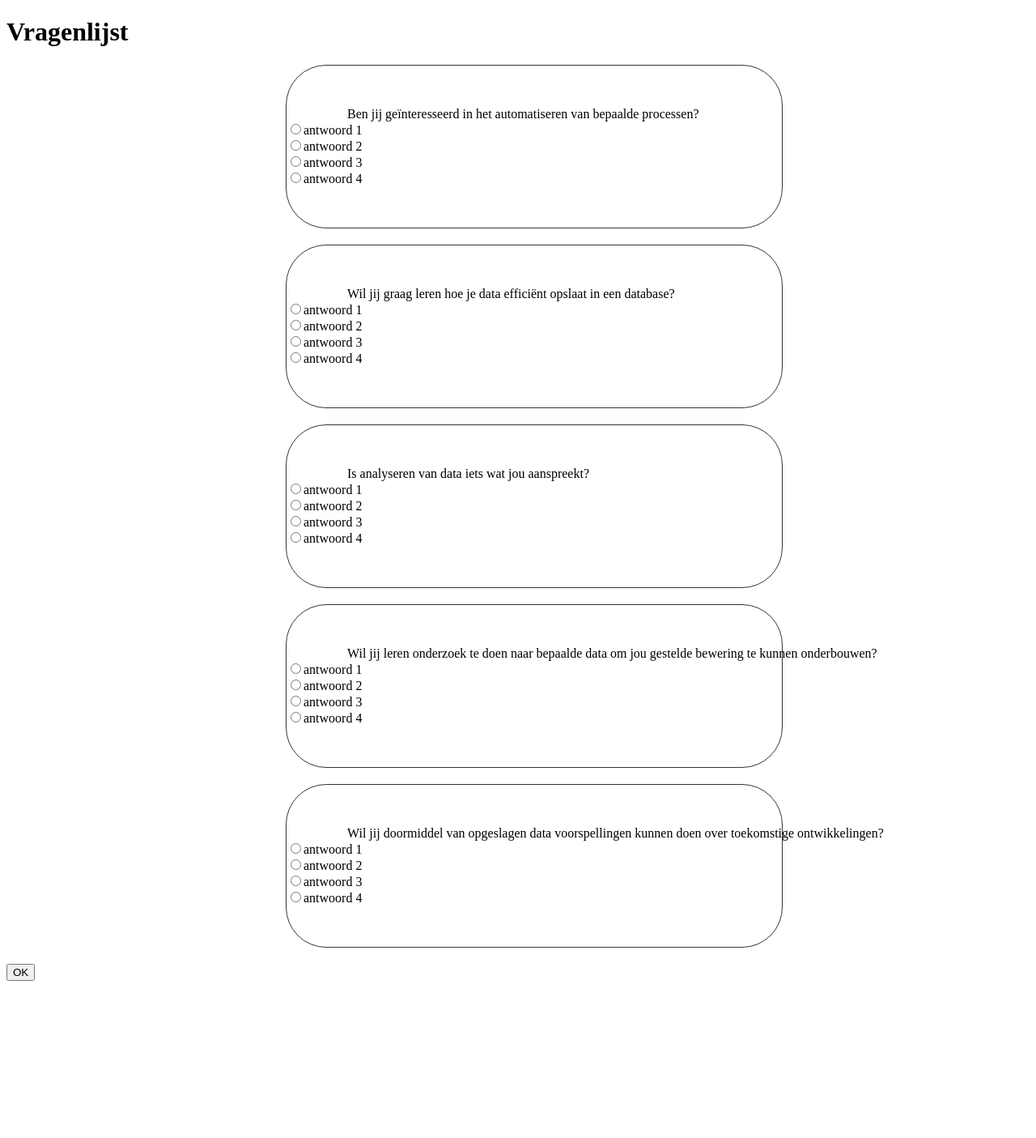
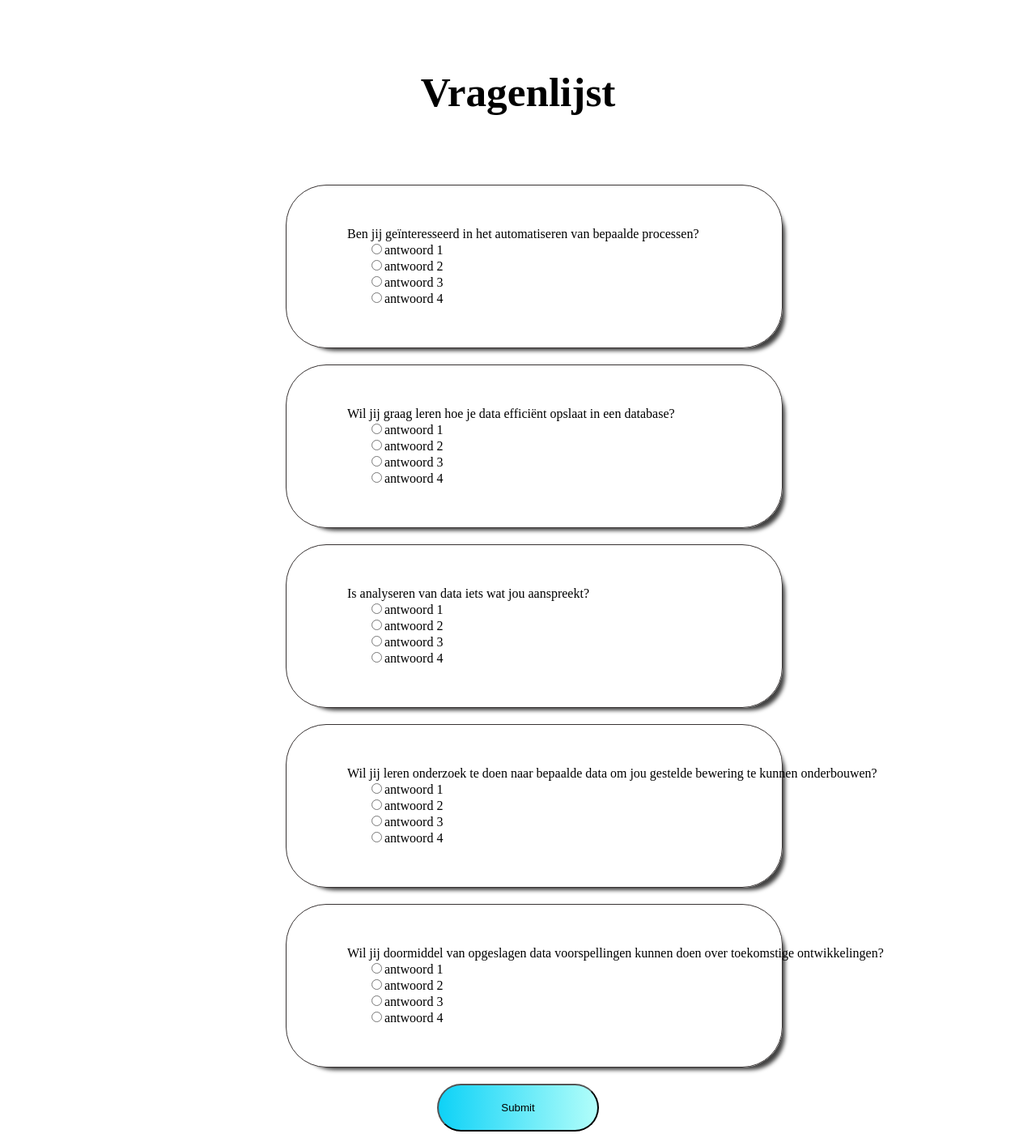
Before and after one commit to CPhilipse/ZeroBitSorteerhoed, a Django app: page /vragenlijst/ in a window 1280 px wide. Shown: the whole page at 81% size. Before the commit the page ends 1211 px from the top, so only its background shows below. Run offline with Django 3.2, Linux system fonts and the light colour scheme.

Commit message:
Add some styling :art:

```diff
--- a/questions/templates/questionslist/questionslist.html
+++ b/questions/templates/questionslist/questionslist.html
@@ -12,27 +12,54 @@
             border-radius: 50px; height: 200px;
             display: flex;
             align-items: center;
+            {#box-shadow: 10px 10px 5px -7px rgb(134, 218, 243);#}
+            box-shadow: 10px 10px 5px -7px rgba(0, 0, 0, .75);
         }
         ul {
           list-style-type: none;
         }
+        #title {
+            display: flex;
+            justify-content: center;
+            padding: 50px;
+            font-size: 4vw;
+        }
+        .question {
+            position: absolute;
+            margin-left: 75px;
+        }
+        .answer {
+            margin: 0 0 0 100px;
+        }
+        .button_container {
+            display:flex;
+            justify-content: center;
+        }
+        .submit_button {
+            background: #B2FEFA;  /* fallback for old browsers */
+            background: -webkit-linear-gradient(to right, #0ED2F7, #B2FEFA);  /* Chrome 10-25, Safari 5.1-6 */
+            background: linear-gradient(to right, #0ED2F7, #B2FEFA); /* W3C, IE 10+/ Edge, Firefox 16+, Chrome 26+, Opera 12+, Safari 7+ */
+            padding: 20px;
+            width: 200px;
+            border-radius: 50px;
+        }
     </style>
 </head>
 <body>
-    <h1>Vragenlijst</h1>
+    <h1 id="title">Vragenlijst</h1>
     <form action="advies_formuleren/" method="POST">
         {% csrf_token %}
         <ul>
             {% for question in questions %}
                  <div id="container">
                     <div style="vertical-align: center">
-                        <label style="position: absolute; margin-left: 75px;" for="{{ question }}">
+                        <label class="question" for="{{ question }}">
                             {{ question.1 }}
                         </label>
                         <br>
                         {# question.1 is the same as question[1] #}
                         {% for answer in question.2 %}
-                           <li>
+                           <li class="answer">
                                 {# 'name' specifies name of <input>, if name is the same as an other input, #}
                                 {# then only on of them can be selected. #}
                                 <input type="radio" name="{{ question.0 }}{{ forloop.parentloop.counter }}" value="{{ answer }}">{{ answer }}
@@ -42,7 +69,9 @@
                 </div>
             {% endfor %}
         </ul>
-        <input type="submit" value="OK">
+        <div class="button_container">
+            <input class="submit_button" type="submit" value="Submit">
+        </div>
     </form>
 </body>
 </html>
```
Lines whose indentation alone changed are shown as unchanged.
